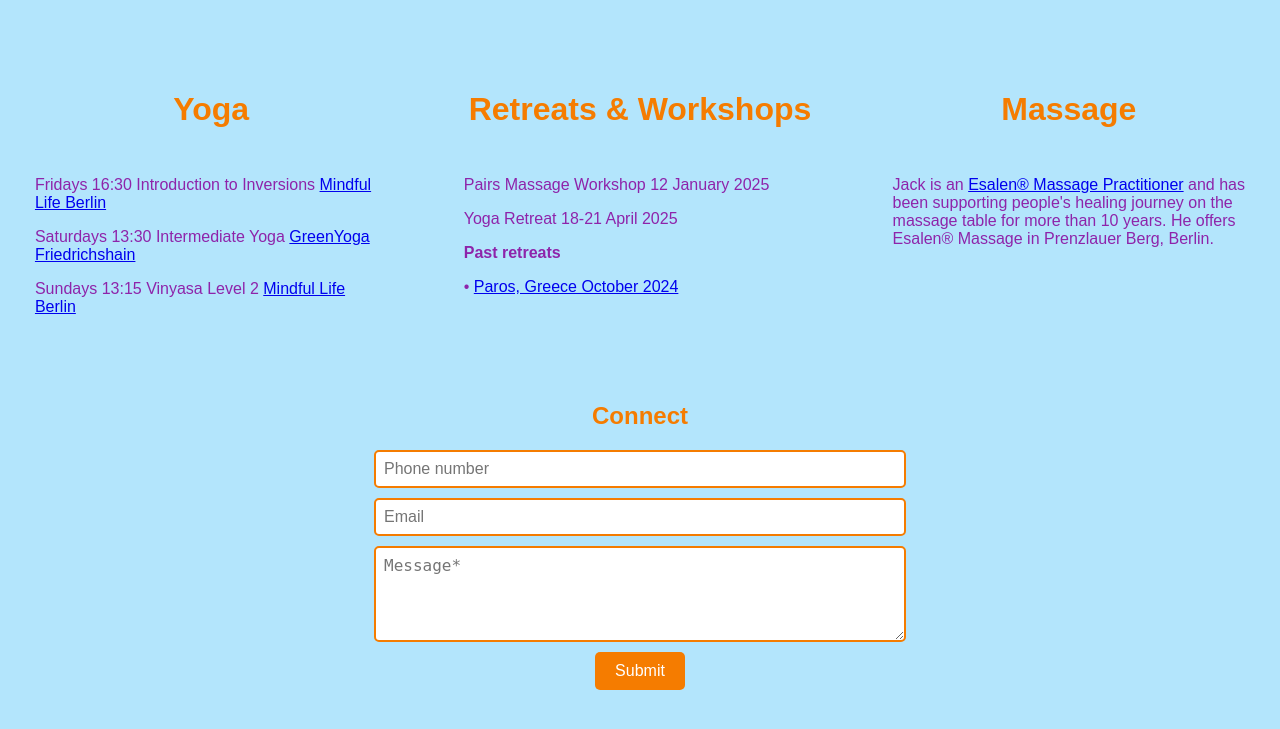
After one commit to ceylinozdemir/yoga-with-jack, a Flask app: template templates/index.html in a window 1280 px wide. The commit adds this page. Shown: the top 729 px of the page. Run offline with Flask 3, Linux system fonts and the light colour scheme; the template is opened without the code that fills it, so the values that code supplies are empty.

Commit message:
initial version

```diff
--- /dev/null
+++ b/app.py
@@ -0,0 +1,13 @@
+from flask import Flask, render_template
+
+# Create Flask app instance
+app = Flask(__name__)
+
+# Define route
+@app.route('/')
+def home():
+    return render_template('index.html')
+
+# Run the app
+if __name__ == '__main__':
+    app.run(debug=True)
--- a/style.css
+++ b/static/style.css
@@ -21,7 +21,7 @@ h1, h2, h3 {
 
 .connect input, .connect textarea {
   display: block;
-  width: 80%;
+  width: 40%;
   margin: 10px auto;
   padding: 8px;
   border: 2px solid #f57c00;
@@ -48,9 +48,9 @@ h1, h2, h3 {
     justify-content: space-between; /* Ensures even space between sections */
   }
 
-
-  .container-section {
+  .content {
     flex: 1; /* Ensures each section takes equal width */
+    margin: 20px 1.5%;
     padding: 10px; /* Adds some padding inside the divs */
-    text-align: center; /* Centers the text inside each h1 */
+    text-align: left; /* Centers the text inside each h1 */
   }
--- /dev/null
+++ b/templates/index.html
@@ -0,0 +1,49 @@
+<!DOCTYPE html>
+<html lang="en">
+<head>
+    <meta charset="UTF-8">
+    <meta name="viewport" content="width=device-width, initial-scale=1.0">
+    <title>Yoga & Massage</title>
+    <!-- Link to the CSS file -->
+    <link rel="stylesheet" href="{{ url_for('static', filename='style.css') }}">
+</head>
+<body>
+    <div class="container">
+        <div class="section">
+            <h1>Yoga</h1>
+            <div class="content">
+                <p>Fridays 16:30 Introduction to Inversions <a href="https://mindfullife-berlin.com/person/jack-van-wyk/" target="_blank">Mindful Life Berlin</a></p>
+                <p>Saturdays 13:30 Intermediate Yoga <a href="https://www.greenyoga.co/greenyoga-Fhain" target="_blank">GreenYoga Friedrichshain</a></p>
+                <p>Sundays 13:15 Vinyasa Level 2 <a href="https://mindfullife-berlin.com/person/jack-van-wyk/" target="_blank">Mindful Life Berlin</a></p>
+            </div>
+        </div>
+
+        <div class="section">
+            <h1>Retreats & Workshops</h1>
+            <div class="content">
+                <p>Pairs Massage Workshop 12 January 2025</p>
+                <p>Yoga Retreat 18-21 April 2025</p>
+                <p><strong>Past retreats</strong></p>
+                <p> • <a href="https://okreblue.com/recharge-yoga-retreat-with-jack-van-wyk/" target="_blank">Paros, Greece October 2024</a></p>
+            </div>
+        </div>
+
+        <div class="section">
+            <h1>Massage</h1>
+            <div class="content">
+                <p>Jack is an <a href="https://massage.esalen.org/practitioners/jack-van-wyk" target="_blank">Esalen® Massage Practitioner</a>  and has been supporting people's healing journey on the massage table for more than 10 years. He offers Esalen® Massage in Prenzlauer Berg, Berlin.</p>
+            </div>
+        </div>
+    </div>
+
+    <h2>Connect</h2>
+    <div class="connect">
+        <form>
+            <input type="text" placeholder="Phone number" required>
+            <input type="email" placeholder="Email" required>
+            <textarea placeholder="Message*" rows="4" required></textarea>
+            <button type="submit">Submit</button>
+        </form>
+    </div>
+</body>
+</html>
```
Also changed, not shown: index.html (deleted, +0 -43 lines), README.md (added), 1 other file.
